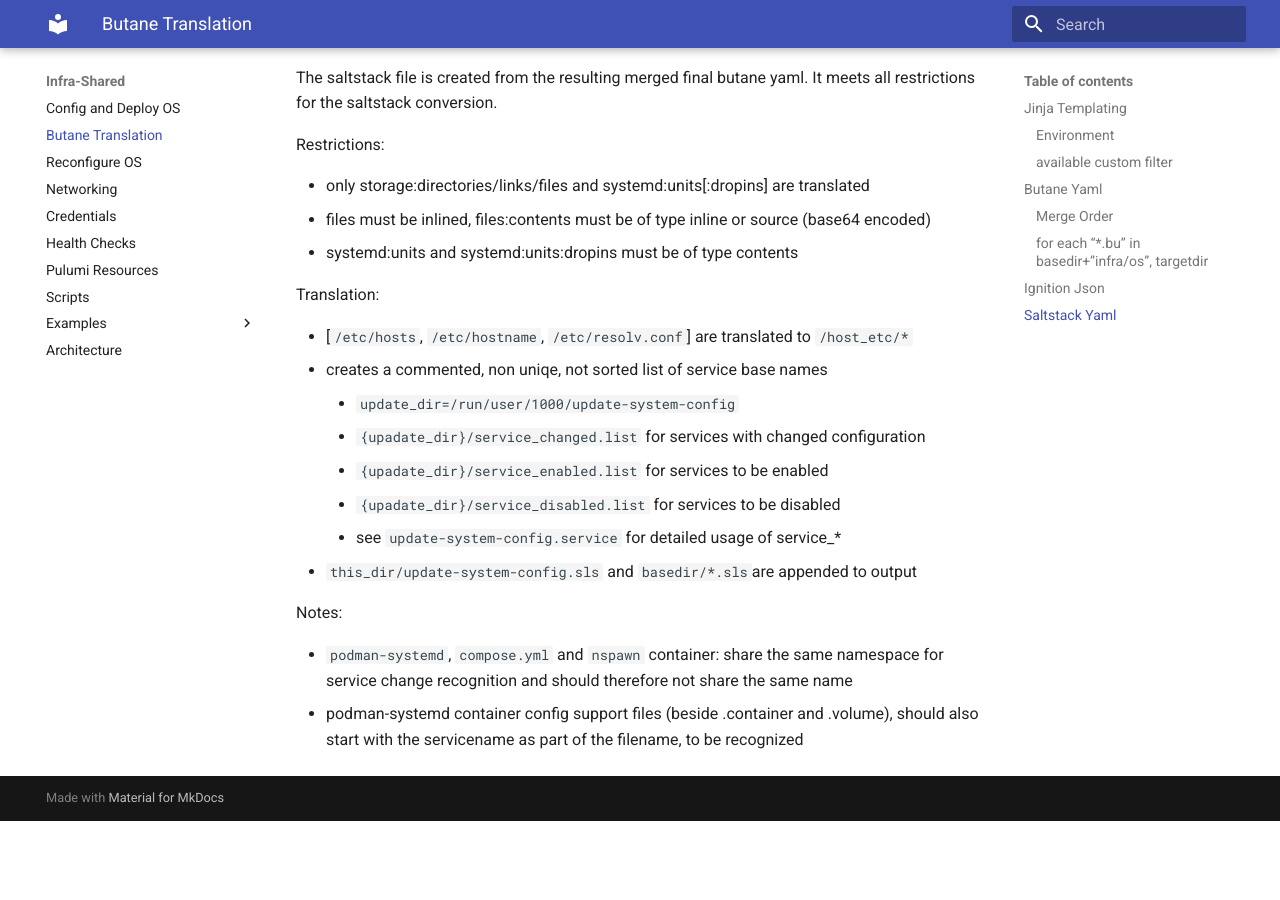
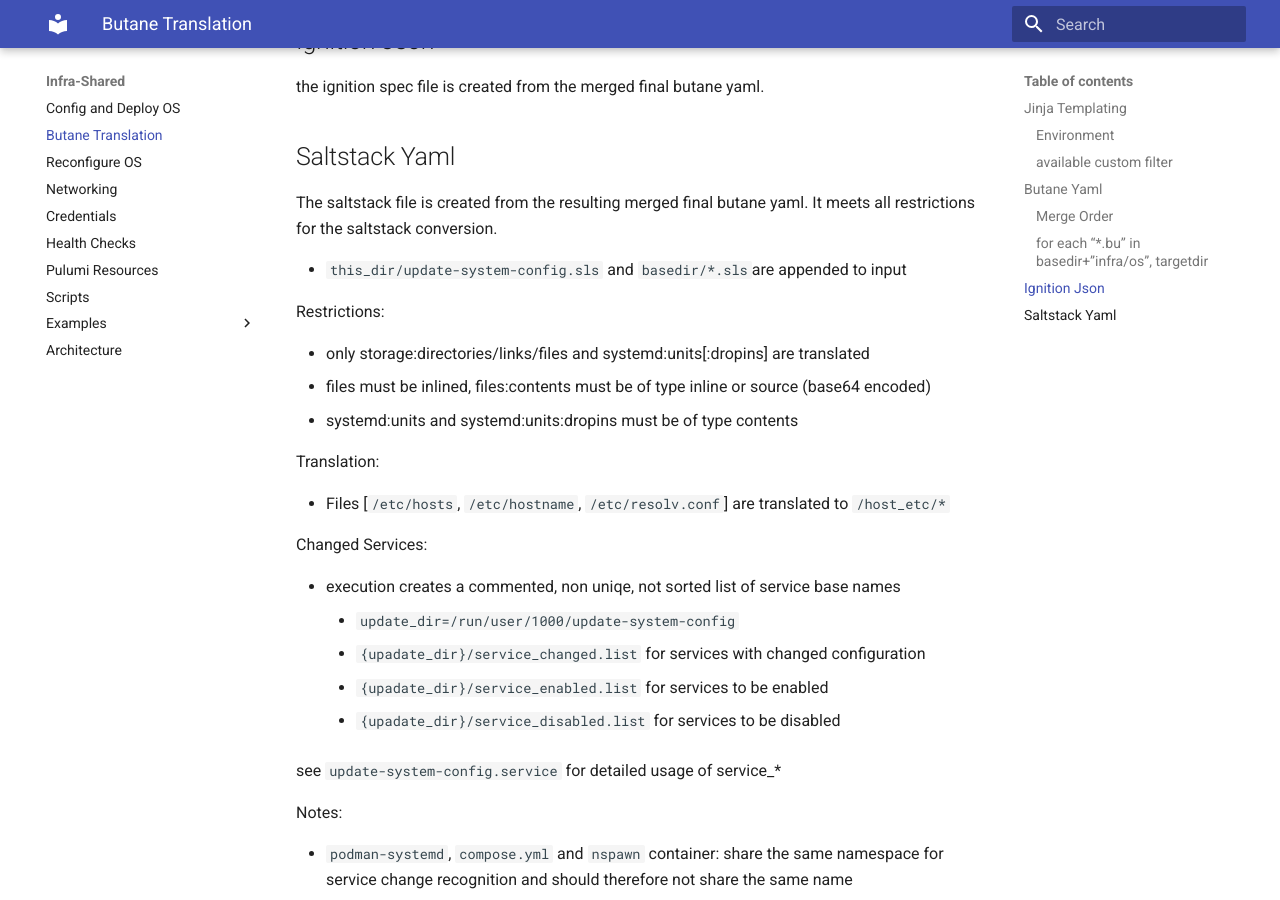
Before and after one commit to wuxxin/infra-shared, an MkDocs documentation site: the page built from docs/butane.md, in a window 1280 px wide and 900 px high, scrolled down 2142 px. Built offline with MkDocs 1.6.1 and Material for MkDocs 9.7.7, drawn with Linux system fonts in a browser that asks for light colours; before the commit the page ends 2963 px from its top, so only the background shows below that.

Commit message:
update docs

````diff
--- a/docs/butane.md
+++ b/docs/butane.md
@@ -1,12 +1,12 @@
 # Butane Translation
 
-### Jinja Templating
+## Jinja Templating
 
 in addition to jinja inside butane files,
 files referenced from butane files with attribute `template=jinja`
 will be rendered through jinja with the described Environment and optional includes from searchpath
 
-#### Environment
+### Environment
 
 - environment defaults available in jinja
 
@@ -14,7 +14,7 @@
 # include os/jinja_defaults.yml here
 ```
 
-#### available custom filter
+### available custom filter
 
 - `"text"|regex_escape()`
 - `"text"|regex_search(pattern)`
@@ -29,7 +29,7 @@
 - `ignorecase=True/*False`
 - `multiline=True/*False`
 
-### Butane Yaml
+## Butane Yaml
 
 the butane configuration is created from
 
@@ -42,12 +42,12 @@
 | `system_dict`  | `*.bu` yaml | basedir + `/infra/os`
 | `target_dict`  | `*.bu` yaml | targetdir
 
-#### Merge Order
+### Merge Order
 
 - `merged_dict  = system_dict+ target_dict+ security_dict+ base_dict`
     - **order** is earlier gets **overwritten by later**
 
-#### for each "*.bu" in basedir+"infra/os", targetdir
+### for each "*.bu" in basedir+"infra/os", targetdir
 
 - `*.bu` recursive read and execute **jinja** with **environment** available
 - parse result as yaml
@@ -68,14 +68,16 @@
 
 - merge together
 
-### Ignition Json
+## Ignition Json
 
 the ignition spec file is created from the merged final butane yaml.
 
-### Saltstack Yaml
+## Saltstack Yaml
 
 The saltstack file is created from the resulting merged final butane yaml.
 It meets all restrictions for the saltstack conversion.
+
+- `this_dir/update-system-config.sls` and `basedir/*.sls`are appended to input
 
 Restrictions:
 
@@ -85,14 +87,17 @@
 
 Translation:
 
-- [`/etc/hosts`, `/etc/hostname`, `/etc/resolv.conf`] are translated to `/host_etc/*`
-- creates a commented, non uniqe, not sorted list of service base names
+- Files [`/etc/hosts`, `/etc/hostname`, `/etc/resolv.conf`] are translated to `/host_etc/*`
+
+Changed Services:
+
+- execution creates a commented, non uniqe, not sorted list of service base names
     - `update_dir=/run/user/1000/update-system-config`
     - `{upadate_dir}/service_changed.list` for services with changed configuration
     - `{upadate_dir}/service_enabled.list` for services to be enabled
     - `{upadate_dir}/service_disabled.list` for services to be disabled
-    - see `update-system-config.service` for detailed usage of service_*
-- `this_dir/update-system-config.sls` and `basedir/*.sls`are appended to output
+
+see `update-system-config.service` for detailed usage of service_*
 
 Notes:
 
````
Also changed, not shown: README.md (+1 -0 lines), docs/credentials.md (+0 -1 lines), docs/healthchecks.md (+3 -3 lines), docs/scripts.md (+1 -1 lines).
